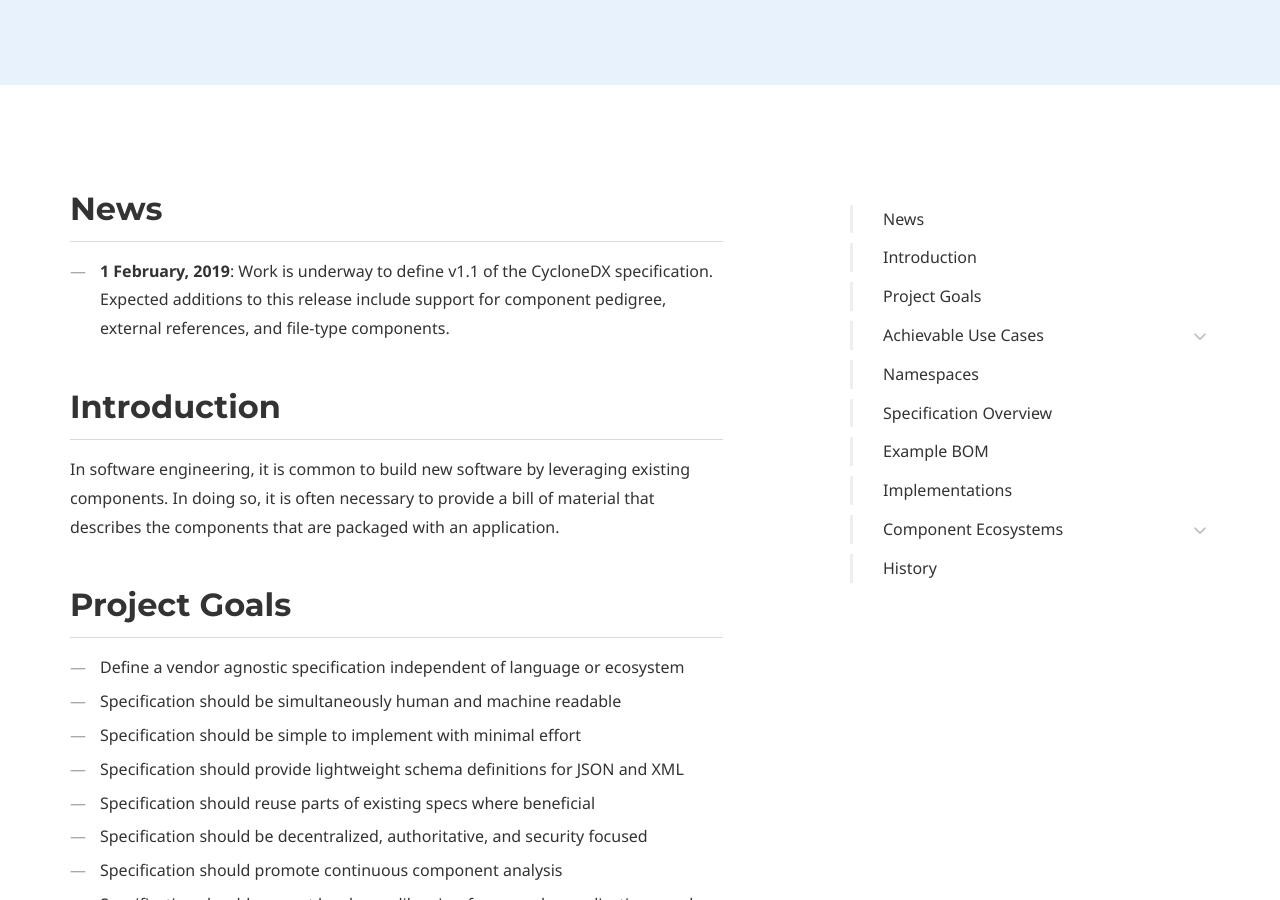
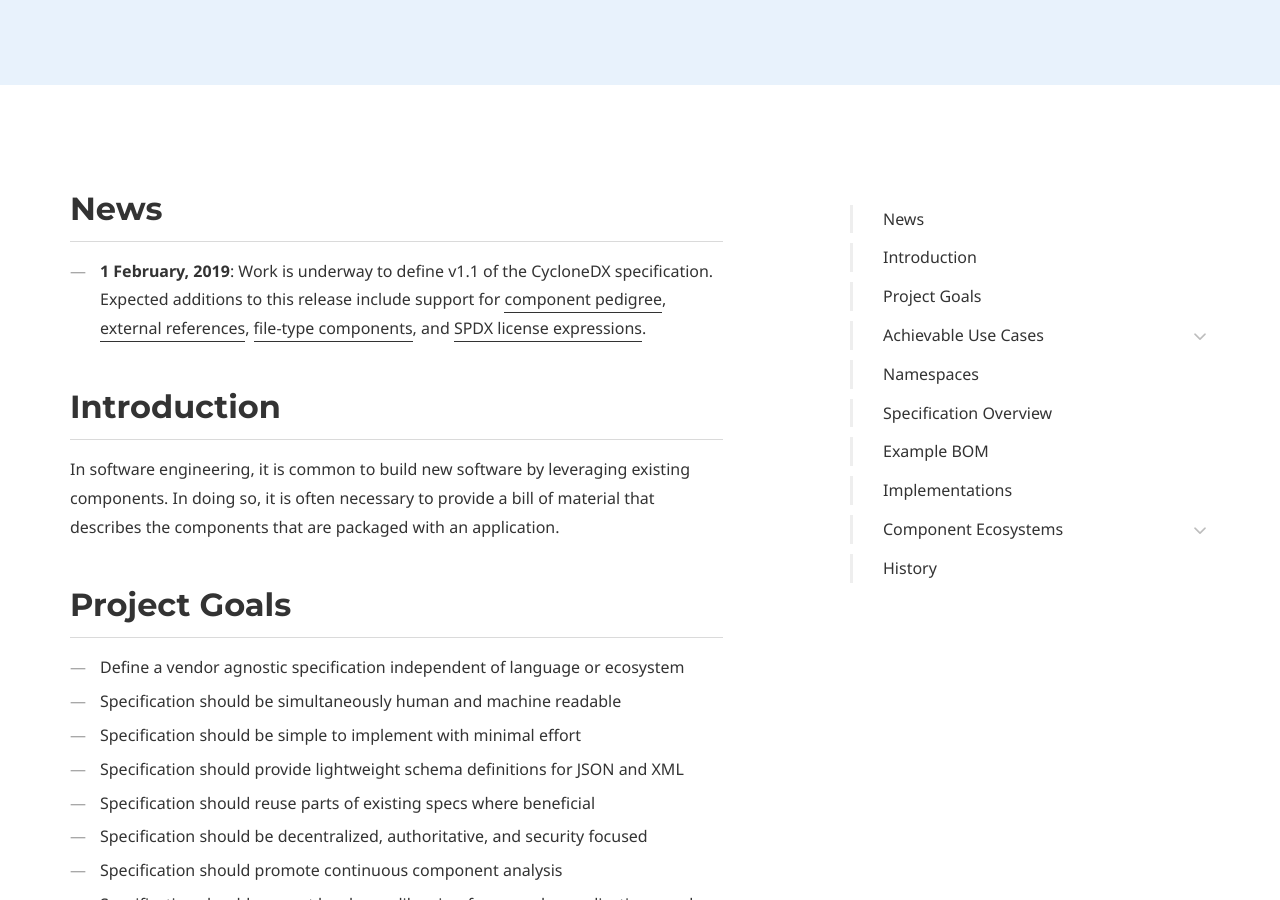
Before and after one commit to CycloneDX/cyclonedx.org, a Jekyll site: the page built from index.md, in a window 1280 px wide and 900 px high, scrolled down 463 px. Built offline with Jekyll 4.4.1, drawn with Linux system fonts in a browser that asks for light colours; some web fonts are replaced.

```diff
--- a/index.md
+++ b/index.md
@@ -18,7 +18,10 @@ micro_nav: false
 
 ## News
 * **1 February, 2019**: Work is underway to define v1.1 of the CycloneDX specification. Expected additions to this
-release include support for component pedigree, external references, and file-type components.
+release include support for [component pedigree](https://github.com/CycloneDX/specification/issues/6),
+[external references](https://github.com/CycloneDX/specification/issues/7),
+[file-type components](https://github.com/CycloneDX/specification/issues/8), and
+[SPDX license expressions](https://github.com/CycloneDX/specification/issues/1).
 
 ## Introduction
 
```
